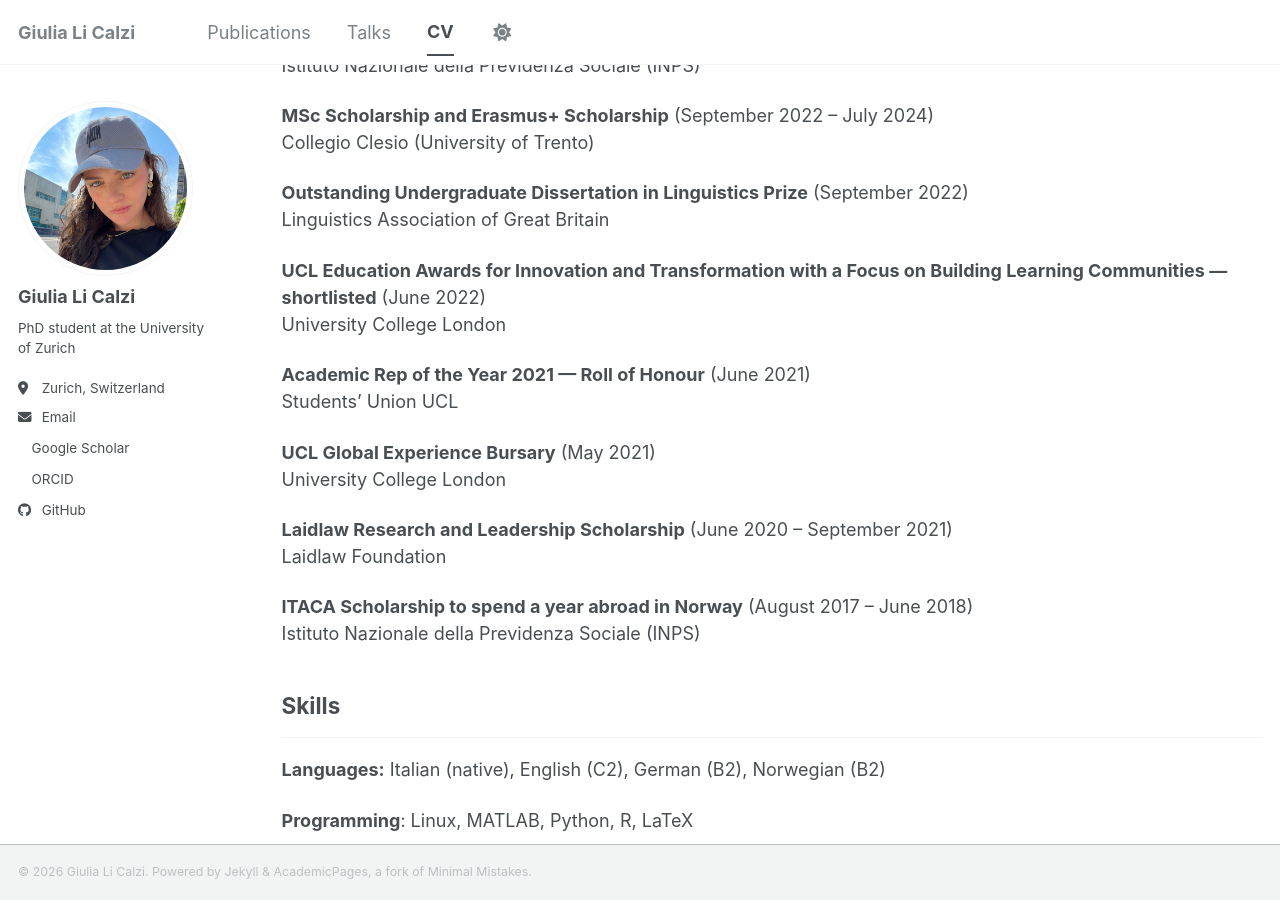
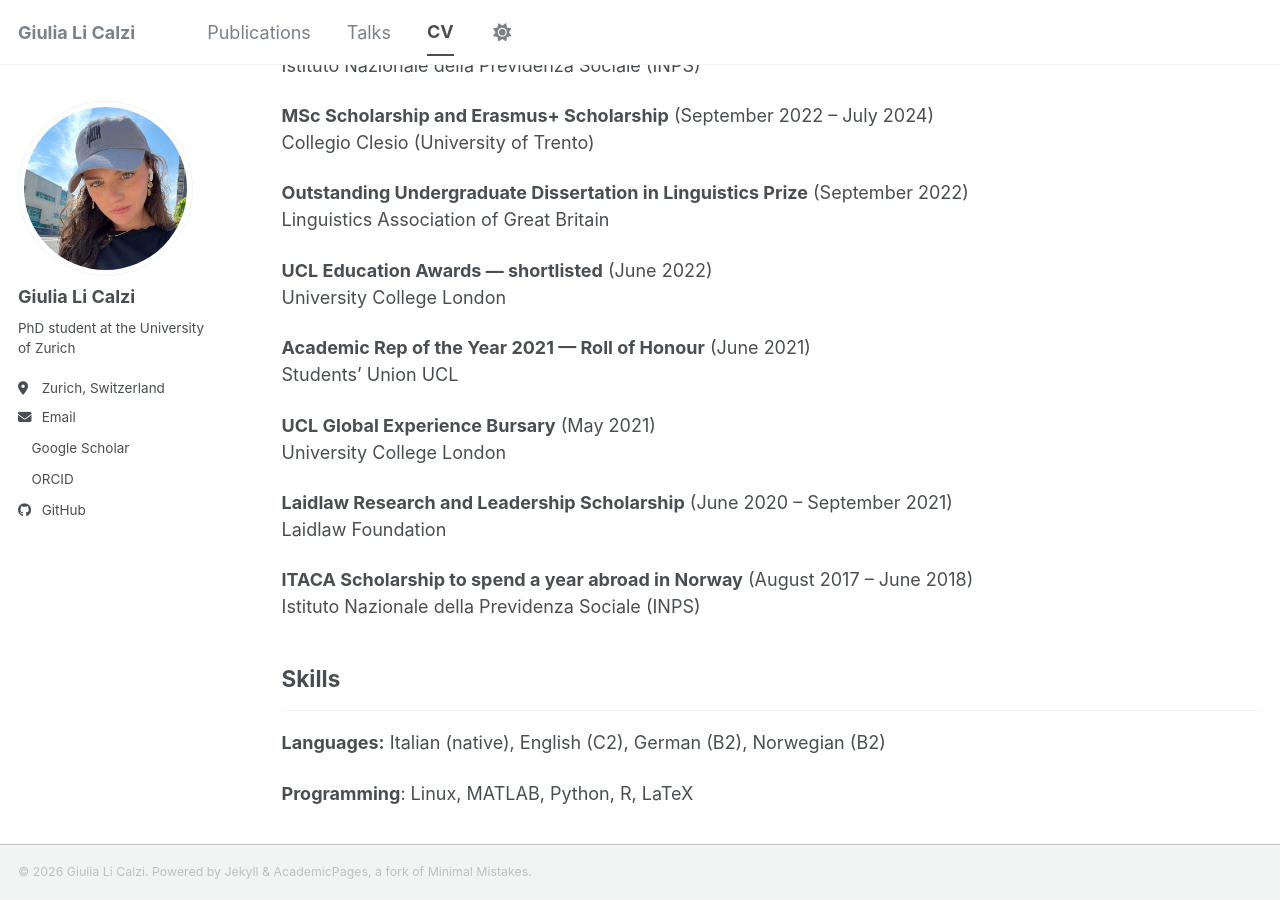
Before and after one commit to glicalzi/glicalzi.github.io, a Jekyll site: the page built from _pages/cv.md, in a window 1280 px wide and 900 px high, scrolled down 821 px. Built offline with Jekyll 4.4.1, drawn with Linux system fonts in a browser that asks for light colours; a style sheet for code colours, icons or effects is not loaded.

Commit message:
Update cv.md

```diff
--- a/_pages/cv.md
+++ b/_pages/cv.md
@@ -39,7 +39,7 @@ Collegio Clesio (University of Trento)
 **Outstanding Undergraduate Dissertation in Linguistics Prize** (September 2022)<br>
 Linguistics Association of Great Britain
 
-**UCL Education Awards for Innovation and Transformation with a Focus on Building Learning Communities &mdash; shortlisted** (June 2022)<br>
+**UCL Education Awards &mdash; shortlisted** (June 2022)<br>
 University College London
 
 **Academic Rep of the Year 2021 &mdash; Roll of Honour** (June 2021)<br>
```
